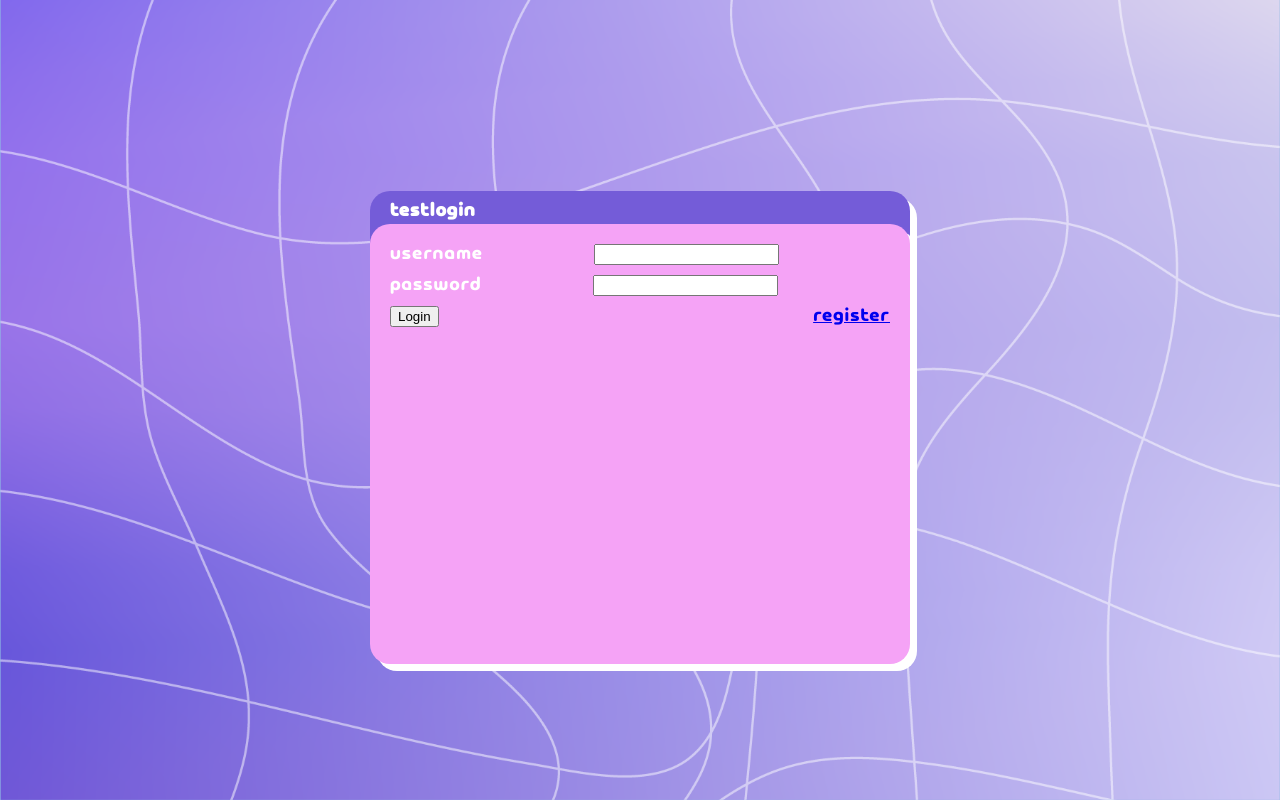
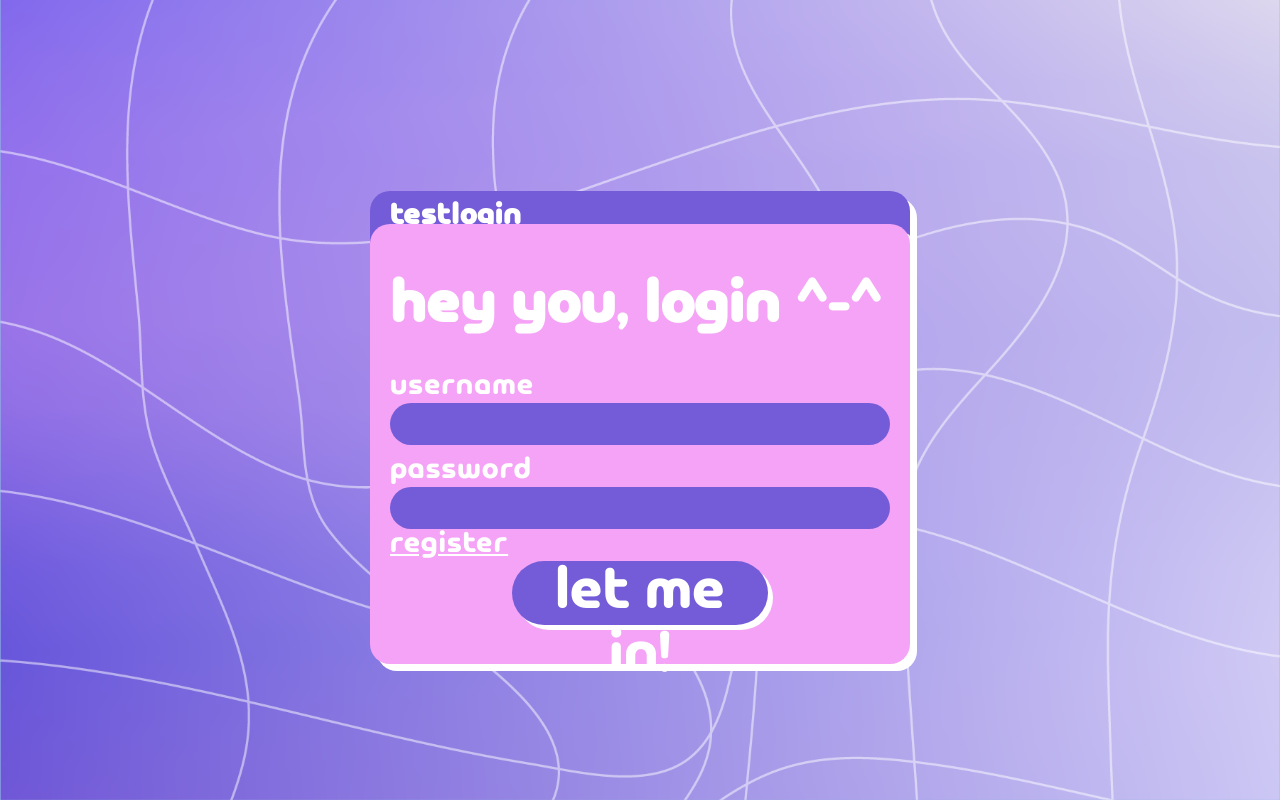
Before and after one commit to th-mayer/rock-paper-scissors, a Vue app in the folder frontend/: page /account/login in a window 1280 px wide. Built offline with nearby package versions, Linux system fonts and the light colour scheme; no server answers.

Commit message:
some formatting, added box shadow to the button, error message still needs formatting

```diff
--- a/frontend/src/components/Card.vue
+++ b/frontend/src/components/Card.vue
@@ -17,7 +17,8 @@
     }
 </script>
 
-<style>
+<style lang="scss">
+
 .backdrop {
   width: 100vw;
   height: 100vh;
@@ -39,8 +40,8 @@
     z-index: 10;
     font-family: tweety;
     letter-spacing: 1px;
-    font-weight: 100;
-    font-size: large;
+    font-weight: lighter;
+    font-size: 180%;
     font-style: normal;
     box-shadow: 7px 7px white;
     aspect-ratio: 1/.8;
@@ -57,7 +58,7 @@
     font-family: tweety;
     letter-spacing: 1px;
     font-weight: 100;
-    font-size: large;
+    font-size: 180%;
     font-style: normal;
     box-shadow: 7px 7px white;
 }
@@ -65,4 +66,10 @@
     margin-top: -10px;
     color: #ffffff;
 }
+
+h1{
+    color: white;
+    margin: 2rem 0;
+    padding: 0;
+}
 </style>
--- a/frontend/src/css/_config.scss
+++ b/frontend/src/css/_config.scss
@@ -1 +1,4 @@
 @use 'sass:math';
+
+$base-color: #F5A3F6;
+$secondary-color: #745CD8;
--- a/frontend/src/views/account/Login.vue
+++ b/frontend/src/views/account/Login.vue
@@ -2,14 +2,14 @@
 import { Form, Field } from "vee-validate";
 import * as Yup from "yup";
 import { useAuthStore } from "../../stores/auth.store";
-import Card from '../../components/Card.vue'
+import Card from "../../components/Card.vue";
 
 const schema = Yup.object().shape({
   username: Yup.string().required("Username is required"),
-  hash: Yup.string().required("Password is required")
+  hash: Yup.string().required("Password is required"),
 });
 
-async function onSubmit(values : any) {
+async function onSubmit(values: any) {
   const authStore = useAuthStore();
   const { username, hash } = values;
   await authStore.login(username, hash);
@@ -18,35 +18,104 @@ async function onSubmit(values : any) {
 
 <template>
   <Card title="Login">
-    <Form @submit="onSubmit" :validation-schema="schema" v-slot="{ errors, isSubmitting }">
+    <h1>Hey you, login ^-^</h1>
+    <Form
+      @submit="onSubmit"
+      :validation-schema="schema"
+      v-slot="{ errors, isSubmitting }"
+    >
       <div class="form-section">
-        <label>Username</label>
-        <Field name="username" type="text" class="form-control" :class="{ 'is-invalid': errors.username }" />
-        <div class="invalid-feedback">{{ errors.username }}</div>
+        <div class="flex-col">
+          <div class="TEST">
+            <label>
+              Username
+              <div class="error">
+                {{ errors.username }}
+              </div>
+            </label>
+          </div>
+
+          <Field
+            name="username"
+            type="text"
+            class="form-control margin-bottom"
+            :class="{ 'is-invalid': errors.username }"
+          />
+        </div>
+
+        <!-- <div class="invalid-feedback">{{ errors.username }}</div> -->
       </div>
       <div class="form-section">
-        <label>Password</label>
-        <Field name="hash" type="password" class="form-control" :class="{ 'is-invalid' : errors.hash }"/>
-        <div class="invalid-feedback">{{ errors.hash }}</div>
+        <div class="flex-col">
+          <label>Password {{ errors.hash }} </label>
+          <Field
+            name="hash"
+            type="password"
+            class="form-control"
+            :class="{ 'is-invalid': errors.hash }"
+          />
+        </div>
+
+        <!-- <div class="invalid-feedback">{{ errors.hash }}</div> -->
       </div>
-      <div class="form-section">
-        <button class="btn btn-primary" :disabled="isSubmitting">
-          <span v-show="isSubmitting" class="spinner-border spinnder-border-sm mr-1"></span>
-          Login
+      <div class="form-section flex-col">
+        <router-link to="register" class="register-link">Register</router-link>
+        <button class="login-btn" :disabled="isSubmitting">
+          <span
+            v-show="isSubmitting"
+            class="spinner-border spinnder-border-sm mr-1"
+          ></span>
+          let me in!
         </button>
-        <router-link to="register" class="btn btn-link">Register</router-link>
       </div>
     </Form>
   </Card>
 </template>
 
 <style>
-  .form-section {
-    margin-bottom: 10px;
-    display: flex;
-    justify-content: space-between;
-  }
-  .form-section label {
-    color: #ffffff;
-  }
+.flex-col {
+  color: white;
+  display: flex;
+  flex-direction: column;
+  width: 100%;
+}
+
+.margin-bottom {
+  margin-bottom: 10px;
+}
+
+.form-control {
+  background-color: #745cd8;
+  border-radius: 30px;
+  border: none;
+  height: 5vh;
+}
+
+.error {
+  color: darkred;
+  justify-content: flex-end;
+}
+
+.login-btn {
+  color: white;
+  background-color: #745cd8;
+  border: none;
+  border-radius: 50px;
+  height: 8vh;
+  width: 20vw;
+  margin: 0 auto;
+  font-family: tweety;
+  font-size: 200%;
+  box-shadow: 5px 5px white;
+}
+
+.register-link {
+  color: white;
+  text-decoration: underline;
+}
+
+.TEST{
+  display: flex;
+  flex-direction: row;
+}
 </style>
```
